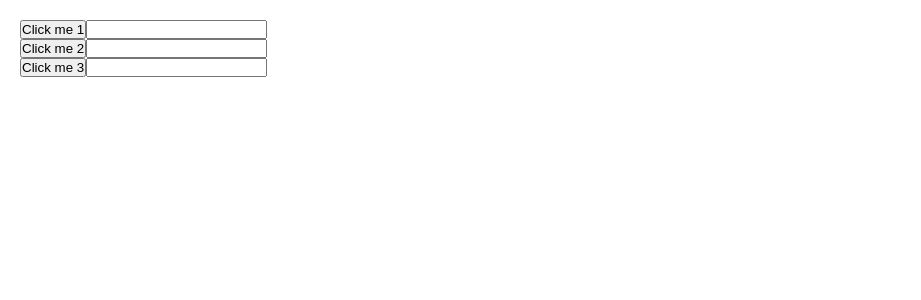
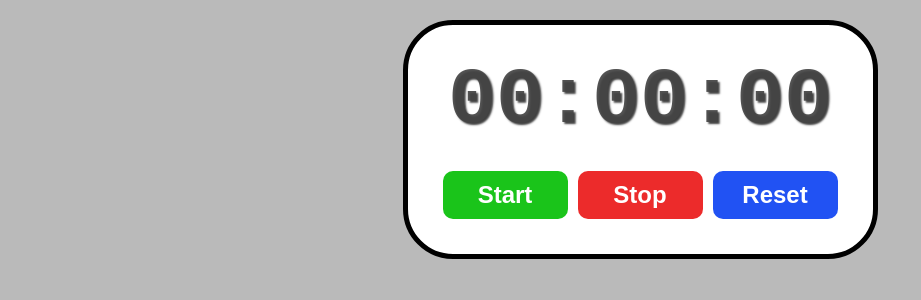
Before and after one commit to Volkanmolla42/react-tutorial, a React (Vite) app in the folder my-react-app/: page / in a window 1280 px wide. Shown: the top 300 px of the page, without its empty margins (0-921 px from the left). Built offline with nearby package versions, Linux system fonts and the light colour scheme.

Commit message:
i created stopwatch

```diff
--- a/my-react-app/src/App.jsx
+++ b/my-react-app/src/App.jsx
@@ -1,12 +1,12 @@
 //
 // eslint-disable-next-line no-unused-vars
 import React from 'react'
-import UseRefExm from './Components/UseRefExm'
+import StopWatch from './Components/MiniApps/StopWatch/StopWatch'
 
 const App = () => {
   return (
     <>
-      <UseRefExm />
+      <StopWatch />
     </>
   )
 }
--- /dev/null
+++ b/my-react-app/src/Components/MiniApps/StopWatch/StopWatch.jsx
@@ -0,0 +1,57 @@
+// eslint-disable-next-line no-unused-vars
+import React, { useEffect, useRef, useState } from 'react'
+import './style.css'
+
+const StopWatch = () => {
+  const [isRunning, setIsRunning] = useState(false)
+  const [elapsedTime, setElapsedTime] = useState(0)
+  const intervalIdRef = useRef(null)
+  const startTimeRef = useRef(0)
+
+  useEffect(() => {
+    if (isRunning) {
+      intervalIdRef.current = setInterval(() => {
+        setElapsedTime(Date.now() - startTimeRef.current)
+      }, 10)
+    }
+    return () => clearInterval(intervalIdRef.current)
+  }, [isRunning])
+
+  const handleStart = () => {
+    setIsRunning(true)
+    startTimeRef.current = Date.now() - elapsedTime
+  }
+
+  const handleStop = () => setIsRunning(false)
+
+  const handleReset = () => {
+    setElapsedTime(0)
+    setIsRunning(false)
+  }
+
+  const formatTime = (time) => {
+    const minutes = String(Math.floor(time / 60000)).padStart(2, '0')
+    const seconds = String(Math.floor((time % 60000) / 1000)).padStart(2, '0')
+    const milliseconds = String(Math.floor((time % 1000) / 10)).padStart(2, '0')
+    return `${minutes}:${seconds}:${milliseconds}`
+  }
+
+  return (
+    <div className='stopwatch'>
+      <p className='display'>{formatTime(elapsedTime)}</p>
+      <div className='controls'>
+        <button className='start-btn' onClick={handleStart} disabled={isRunning}>
+          Start
+        </button>
+        <button className='stop-btn' onClick={handleStop} disabled={!isRunning}>
+          Stop
+        </button>
+        <button className='reset-btn' onClick={handleReset}>
+          Reset
+        </button>
+      </div>
+    </div>
+  )
+}
+
+export default StopWatch
--- /dev/null
+++ b/my-react-app/src/Components/MiniApps/StopWatch/style.css
@@ -0,0 +1,58 @@
+body {
+  display: flex;
+  flex-direction: column;
+  align-items: center;
+  justify-content: center;
+  background: rgba(128, 128, 128, 0.541);
+}
+
+.stopwatch {
+  display: flex;
+  flex-direction: column;
+  align-items: center;
+  justify-content: center;
+  border: 5px solid;
+  border-radius: 50px;
+  background: white;
+  padding: 30px;
+
+
+}
+
+.display {
+  font-size: 5rem;
+  font-family: monospace;
+  font-weight: bold;
+  color: rgba(68, 68, 68, 0.925);
+  text-shadow: 2px 2px 2px rgba(0, 0, 0, 0.75);
+  margin-bottom: 20px;
+}
+
+.controls button {
+  font-size: 1.5rem;
+  font-weight: bold;
+  padding: 10px 20px;
+  margin: 5px;
+  min-width: 125px;
+  border: none;
+  border-radius: 10px;
+  cursor: pointer;
+  color: white;
+  transition: background-color 0.5 ease;
+}
+
+.start-btn {
+  background: rgb(26, 196, 26);
+}
+
+.controls button:hover {
+  opacity: 0.9;
+}
+
+.stop-btn {
+  background: rgb(236, 43, 43);
+}
+
+.reset-btn {
+  background: rgb(33, 82, 243);
+}
```
Also changed, not shown: my-react-app/src/Components/MiniApps/ColorPicker/ColorPicker.jsx (renamed from my-react-app/src/Components/MiniApps/ColorPicker.jsx), my-react-app/src/Components/MiniApps/Counter/Counter.jsx (renamed from my-react-app/src/Components/MiniApps/Counter.jsx), my-react-app/src/Components/MiniApps/DigitalClock/DigitalClock.jsx (renamed from my-react-app/src/Components/MiniApps/DigitalClock.jsx), my-react-app/src/Components/MiniApps/TodoList/TodoList.jsx (renamed from my-react-app/src/Components/MiniApps/TodoList.jsx).
